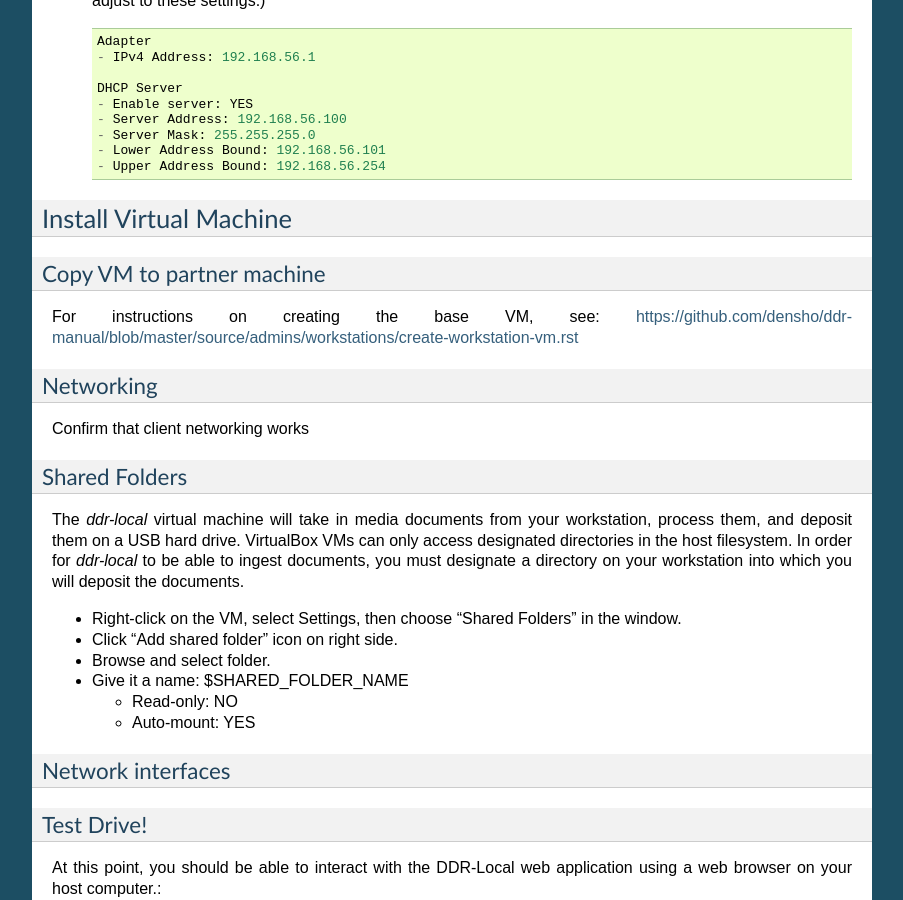
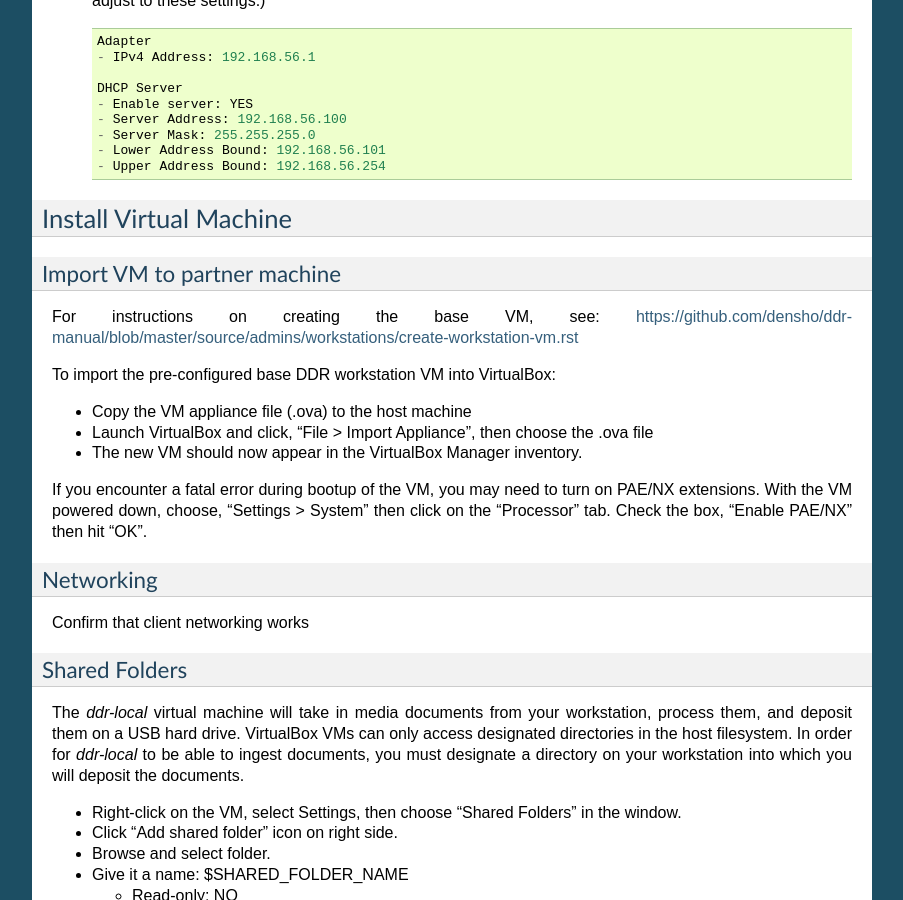
Before and after one commit to denshoproject/ddr-manual, a Sphinx documentation site: the page built from source/admins/workstations/setup-workstation.rst, in a window 1280 px wide and 900 px high, scrolled down 848 px. Shown: the whole window, without its empty margins (198-1101 px from the left). Built offline with Sphinx 7.4.7, drawn with Linux system fonts in a browser that asks for light colours; some of the changed text lies outside the part shown.

Commit message:
Update setup-workstation.rst
Added to directions for VM import

```diff
--- a/source/admins/workstations/setup-workstation.rst
+++ b/source/admins/workstations/setup-workstation.rst
@@ -62,10 +62,18 @@ Install Virtual Machine
 
 
 
-Copy VM to partner machine
+Import VM to partner machine
 --------------------------
 
 For instructions on creating the base VM, see: https://github.com/densho/ddr-manual/blob/master/source/admins/workstations/create-workstation-vm.rst
+
+To import the pre-configured base DDR workstation VM into VirtualBox:
+
+- Copy the VM appliance file (.ova) to the host machine
+- Launch VirtualBox and click, "File > Import Appliance", then choose the .ova file
+- The new VM should now appear in the VirtualBox Manager inventory.
+
+If you encounter a fatal error during bootup of the VM, you may need to turn on PAE/NX extensions. With the VM powered down, choose, "Settings > System" then click on the "Processor" tab. Check the box, "Enable PAE/NX" then hit "OK".
 
 Networking
 ----------
```
